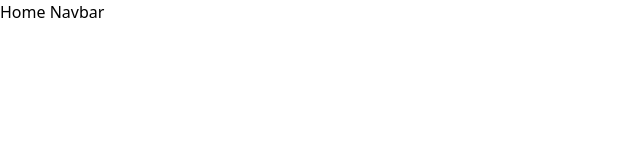
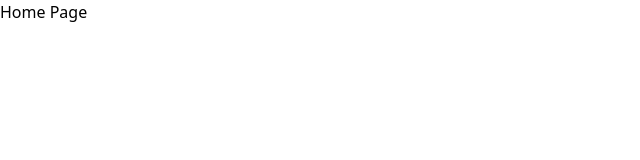
Before and after one commit to llOrtegall/Proyect_admin, a React (Vite) app in the folder client/: page / in a window 1280 px wide. Shown: the top 160 px of the page, without its empty margins (0-640 px from the left). Built offline with nearby package versions, Linux system fonts and the light colour scheme.

Commit message:
agregando home page a app.tsx

```diff
--- a/client/src/App.tsx
+++ b/client/src/App.tsx
@@ -1,11 +1,12 @@
 import { Route, Routes } from 'react-router-dom'
+import Home from './pages/HomePage'
 
 function App (): JSX.Element {
   return (
     <>
       <Routes>
         <Route path="/login" element={<h1>Login</h1>} />
-        <Route path="/" element={<h1>Home Navbar</h1>} />
+        <Route path="/" element={ <Home /> } />
       </Routes>
     </>
   )
--- a/client/src/pages/HomePage.tsx
+++ b/client/src/pages/HomePage.tsx
@@ -0,0 +1,9 @@
+function HomePage (): JSX.Element {
+  return (
+    <div>
+      <h1>Home Page</h1>
+    </div>
+  )
+}
+
+export default HomePage
```
